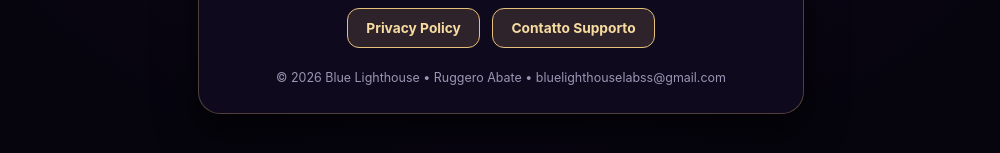
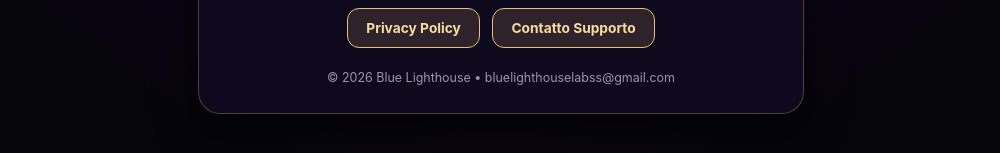
Before and after one commit to bluelighthouselabss-sys/bluelighthouselabss-sys.github.io, a plain HTML site: page index.html in a window 1280 px wide. Shown: the part 487-640 px from the top of the page, without its empty margins (139-1139 px from the left). Drawn offline with Linux system fonts and the light colour scheme.

Commit message:
Update index.html

```diff
--- a/index.html
+++ b/index.html
@@ -26,7 +26,7 @@
     </div>
     <a class="btn" href="privacy.html">Privacy Policy</a>
     <a class="btn" href="mailto:bluelighthouselabss@gmail.com">Contatto Supporto</a>
-    <div class="foot">© 2026 Blue Lighthouse • Ruggero Abate • bluelighthouselabss@gmail.com</div>
+    <div class="foot">© 2026 Blue Lighthouse • bluelighthouselabss@gmail.com</div>
   </main>
 </body>
 </html>
```
